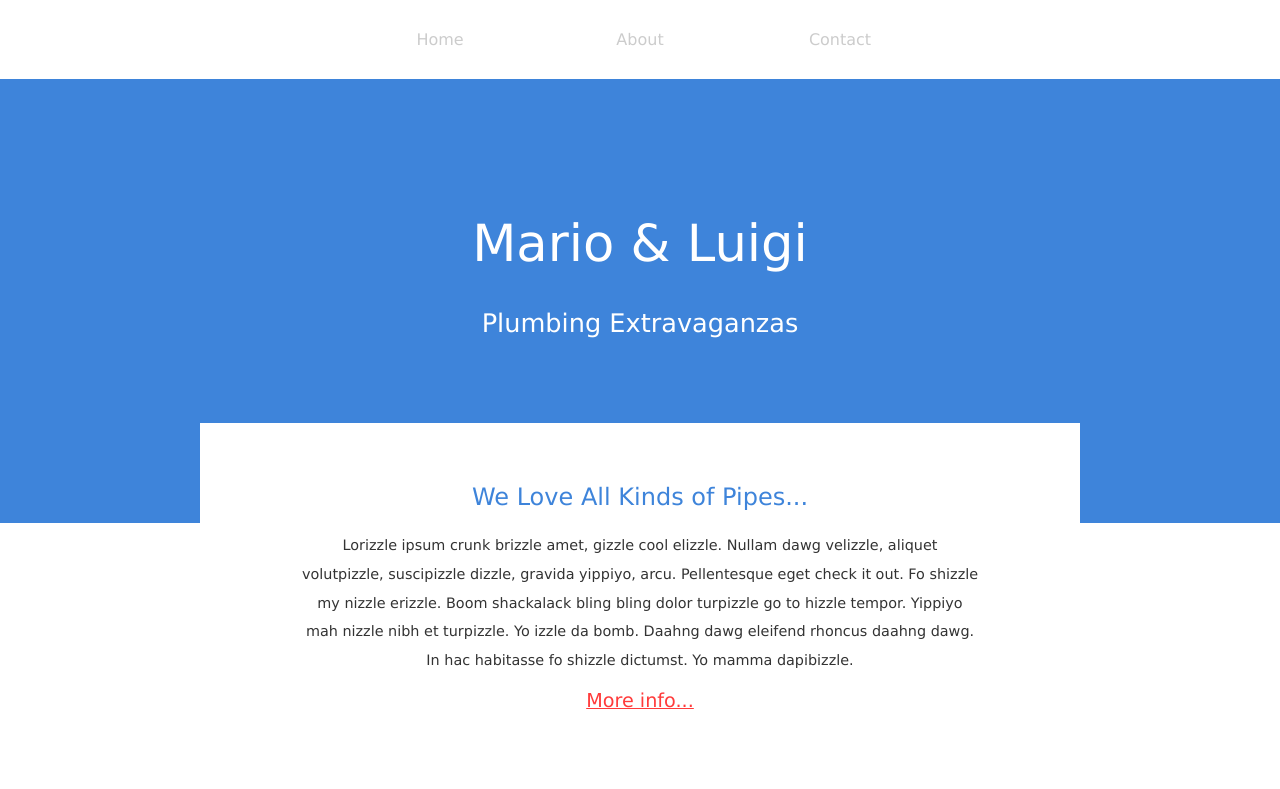
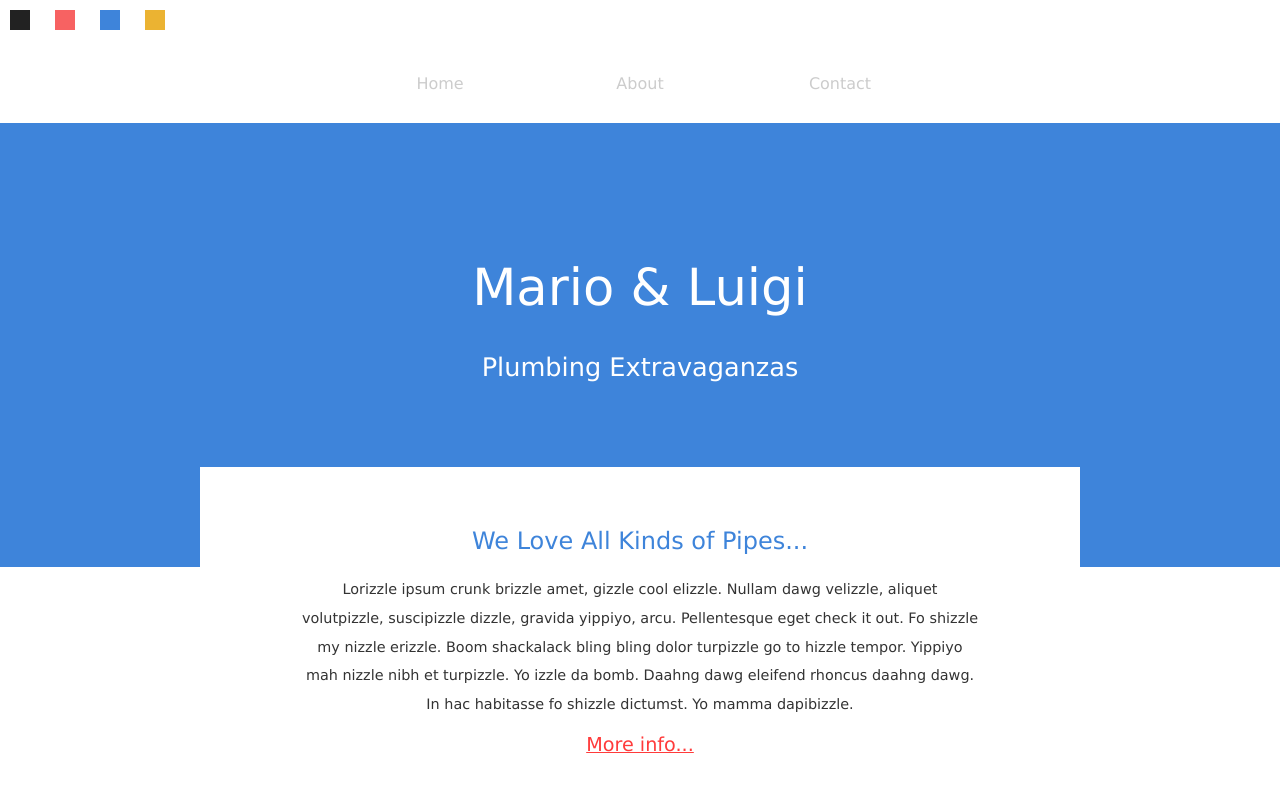
Before and after one commit to muhammad-adil/CSS-Mix, a plain HTML site: page 01-css-variables/index.html in a window 1280 px wide. Shown: the top 789 px of the page. Drawn offline with Linux system fonts and the light colour scheme.

Commit message:
change color

```diff
--- a/01-css-variables/index.html
+++ b/01-css-variables/index.html
@@ -7,6 +7,13 @@
   </head>
   <body>
     <header>
+      <div class="swatches">
+        <span style="background: #222;"></span>
+        <span style="background: #f76262;"></span>
+        <span style="background: #3e84da"></span>
+        <span style="background: #ebb332"></span>
+      </div>
+
       <nav class="main-nav">
         <ul>
           <li><a href="">Home</a></li>
@@ -87,5 +94,6 @@
         </div>
       </div>
     </footer>
+    <script src="swatches.js"></script>
   </body>
 </html>
--- a/01-css-variables/style.css
+++ b/01-css-variables/style.css
@@ -101,3 +101,11 @@ footer .blurb {
   line-height: 2em;
   font-size: 0.9em;
 }
+
+.swatches span {
+  display: inline-block;
+  width: 20px;
+  height: 20px;
+  margin: 10px;
+  cursor: pointer;
+}
```
Also changed, not shown: 01-css-variables/swatches.js (added).
